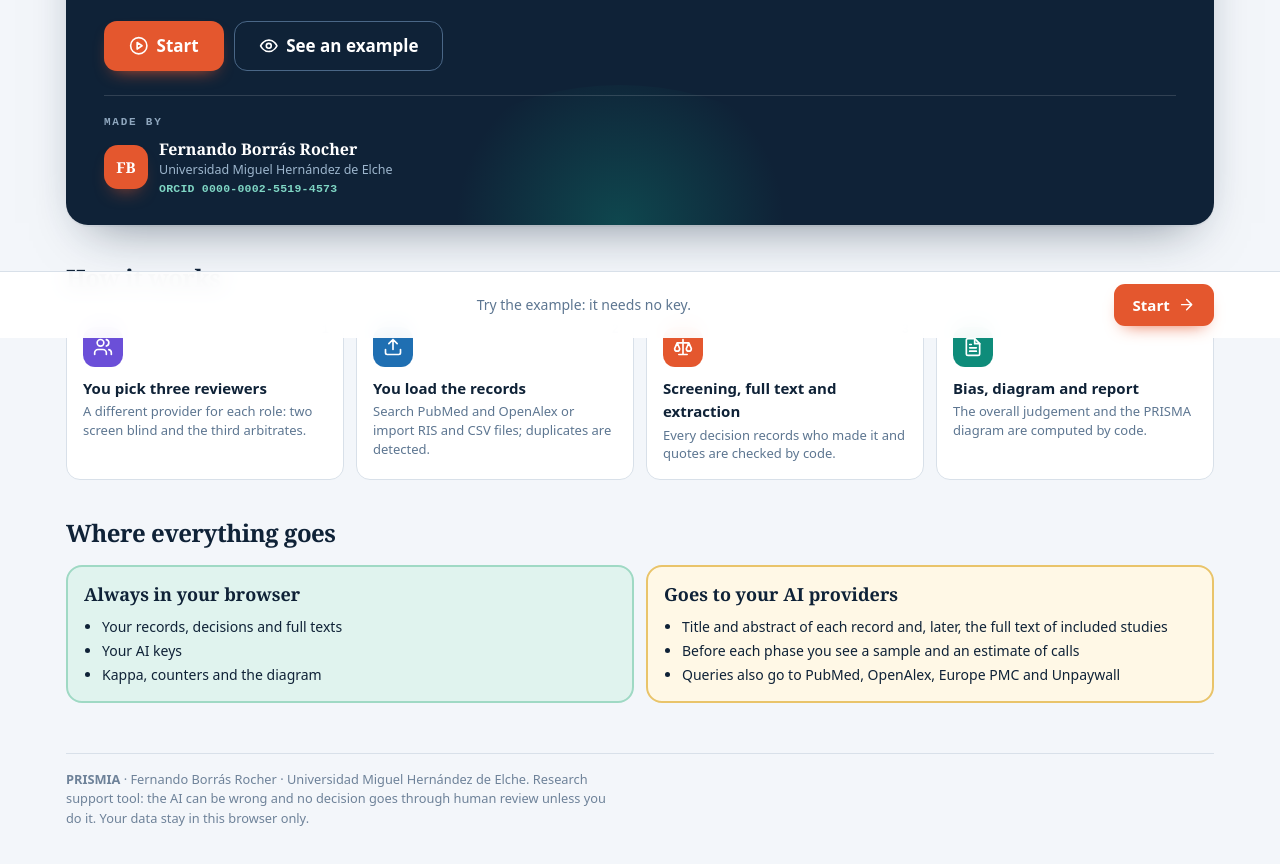
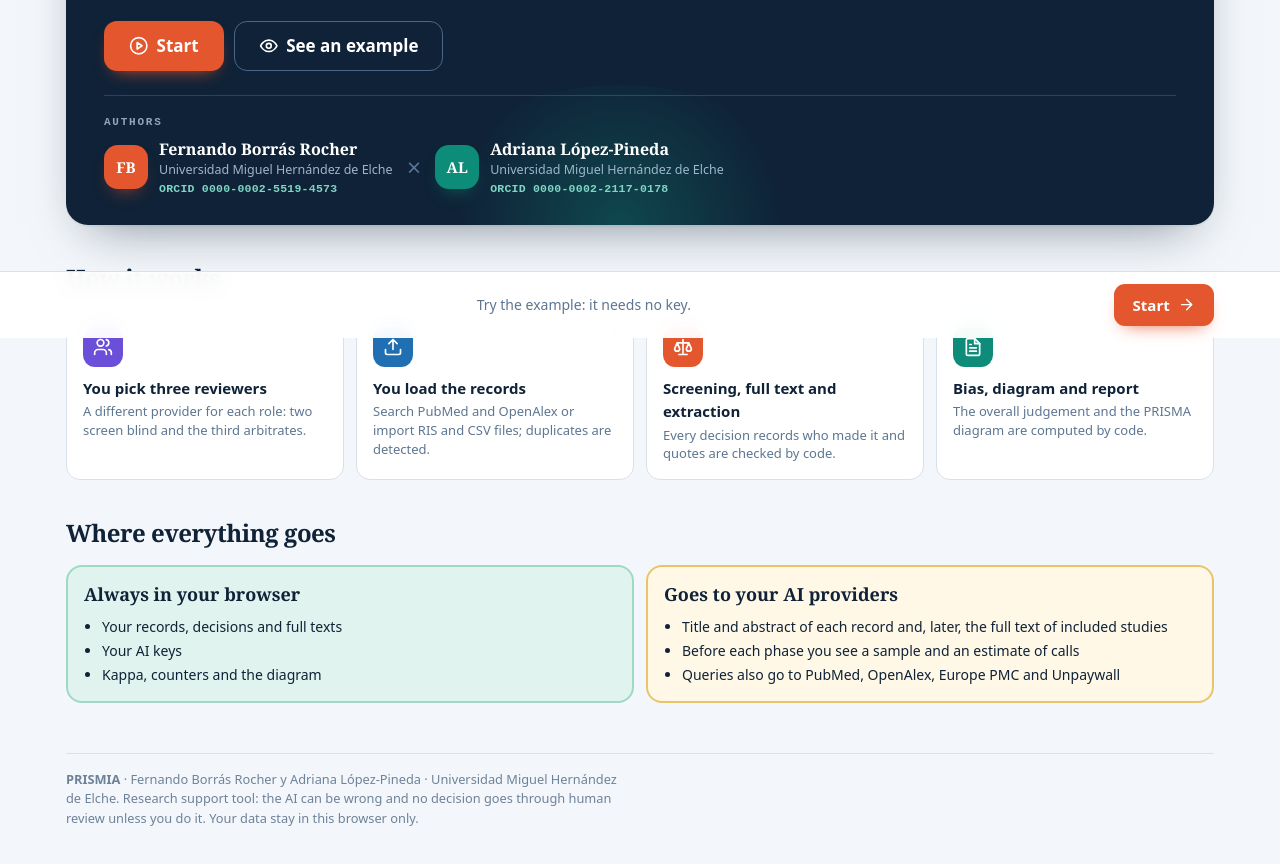
Before and after one commit to fborrasumh/prismia, a plain HTML site: page index.html in a window 1280 px wide. Shown: the part 462-1326 px from the top of the page. Drawn offline with Linux system fonts and the light colour scheme.

Commit message:
Versión 1.0.1

```diff
--- a/index.html
+++ b/index.html
@@ -1,7 +1,7 @@
 <!DOCTYPE html>
 <html lang="es"><head><meta charset="utf-8"><meta name="viewport" content="width=device-width,initial-scale=1"><meta name="theme-color" content="#0F2237">
 <meta http-equiv="Content-Security-Policy" content="default-src 'none'; script-src 'unsafe-inline' https://cdnjs.cloudflare.com; style-src 'unsafe-inline' https://fonts.googleapis.com; font-src https://fonts.gstatic.com; img-src data: blob:; media-src blob: data:; connect-src https://api.openai.com https://generativelanguage.googleapis.com https://api.anthropic.com https://eutils.ncbi.nlm.nih.gov https://api.openalex.org https://www.ebi.ac.uk https://api.unpaywall.org; worker-src blob: https://cdnjs.cloudflare.com; base-uri 'none'; form-action 'none'">
-<meta name="author" content="Fernando Borrás Rocher">
+<meta name="author" content="Fernando Borrás Rocher; Adriana López-Pineda">
 <meta name="description" content="Revisión sistemática con tres revisores de IA de proveedores distintos">
 <title>PRISMIA · Revisión sistemática con tres revisores de IA de proveedores distintos</title><link rel="preconnect" href="https://fonts.googleapis.com">
 <link rel="preconnect" href="https://fonts.gstatic.com" crossorigin>
@@ -477,7 +477,8 @@ table{border-collapse:collapse;width:100%;font-size:13.8px}th{background:var(--p
     <div class="actions"><button class="btn btn-primary btn-big" id="btnStart" type="button"><svg class="i"><use href="#i-play"/></svg><span data-i="start">Empezar</span></button><button class="btn btn-ghost btn-big" id="btnEjemplo" type="button"><svg class="i"><use href="#i-eye"/></svg><span data-i="example">Ver un ejemplo</span></button></div>
     <p class="fa-inicio" id="inicioProj"></p>
     <div class="fa-autores"><span class="fa-autores-cap" data-i="by"></span>
-      <div class="fa-autor"><span class="fa-av" style="--c:#E4572E">FB</span><div><b>Fernando Borrás Rocher</b><small>Universidad Miguel Hernández de Elche</small><a class="fa-orcid" href="https://orcid.org/0000-0002-5519-4573" target="_blank" rel="noopener">ORCID 0000-0002-5519-4573</a></div></div>
+      <div class="fa-autor"><span class="fa-av" style="--c:#E4572E">FB</span><div><b>Fernando Borrás Rocher</b><small>Universidad Miguel Hernández de Elche</small><a class="fa-orcid" href="https://orcid.org/0000-0002-5519-4573" target="_blank" rel="noopener">ORCID 0000-0002-5519-4573</a></div></div><span class="fa-x">×</span>
+      <div class="fa-autor"><span class="fa-av" style="--c:#0E8C7A">AL</span><div><b>Adriana López-Pineda</b><small>Universidad Miguel Hernández de Elche</small><a class="fa-orcid" href="https://orcid.org/0000-0002-2117-0178" target="_blank" rel="noopener">ORCID 0000-0002-2117-0178</a></div></div>
       </div>
   </div>
   <h2 class="sec-title" data-i="how">Cómo funciona</h2>
@@ -596,7 +597,7 @@ table{border-collapse:collapse;width:100%;font-size:13.8px}th{background:var(--p
 
 <div class="pi-run" id="runbar" role="status" aria-live="polite"><div class="pi-run-in"><div class="pi-run-msg" id="runMsg"></div><div class="pi-run-bar"><i id="runPct"></i></div><button class="btn btn-ghost btn-sm" id="runStop" type="button" data-i="stop"></button></div></div>
 
-<footer class="fa-foot"><hr><p><b>PRISMIA</b> · Fernando Borrás Rocher · Universidad Miguel Hernández de Elche. <span data-i="foot"></span></p></footer>
+<footer class="fa-foot"><hr><p><b>PRISMIA</b> · Fernando Borrás Rocher y Adriana López-Pineda · Universidad Miguel Hernández de Elche. <span data-i="foot"></span></p></footer>
 <div class="bottomnav"><div class="bn-in"><button class="btn btn-ghost" id="navBack" type="button"><svg class="i"><use href="#i-left"/></svg><span data-i="back">Atrás</span></button><div class="bn-hint" id="navHint"></div><button class="btn btn-primary" id="navNext" type="button"><span id="navNextTxt">Siguiente</span><svg class="i"><use href="#i-right"/></svg></button></div></div>
 
 <div class="modal" id="mEnvio" role="dialog" aria-modal="true" aria-labelledby="mEnT"><div class="modal-box"><div class="modal-head"><h2 id="mEnT" data-i="m.title"></h2><button type="button" data-close data-i="close"></button></div><div class="modal-body"><div id="envioInfo"></div><pre class="fa-pre" id="envioTxt"></pre><label class="fa-chk" style="margin:12px 0"><input type="checkbox" id="envioOk"> <span data-i="m.ok"></span></label><div class="actions"><button class="btn btn-primary" id="envioSi" type="button" disabled data-i="m.go"></button><button class="btn btn-ghost" id="envioNo" type="button" data-i="cancel"></button></div></div></div></div>
@@ -1014,11 +1015,7 @@ const D = {
 "Showing {0} of {1}.",
 "A mostrar {0} de {1}."
 ],
-"by": [
-"Realizada por",
-"Made by",
-"Realizada por"
-],
+"by": ["Autoría", "Authors", "Autoria"],
 "foot": [
 "Herramienta de apoyo a la investigación: la IA puede equivocarse y ninguna decisión pasa por revisión humana salvo que la hagas tú. Tus datos se guardan solo en este navegador.",
 "Research support tool: the AI can be wrong and no decision goes through human review unless you do it. Your data stay in this browser only.",
@@ -3448,7 +3445,7 @@ $('exWord').onclick = async () => {
   try { dl('prismia_informe.docx', await wordDeMarkdown(md, {titulo: 'PRISMIA', subtitulo: new Date().toLocaleDateString(), pie: t('x.wfoot')})); } catch (e) { toast(e.message, 7000); }
 };
 $('exProj').onclick = () => {
-  const o = JSON.parse(JSON.stringify(S)); o.software = 'PRISMIA 1.0.0'; if ($('exTexts').checked) o.texts = TEXTS;
+  const o = JSON.parse(JSON.stringify(S)); o.software = 'PRISMIA 1.0.1'; if ($('exTexts').checked) o.texts = TEXTS;
   dl('prismia_proyecto.json', JSON.stringify(o), 'application/json');
 };
 $('impProj').onchange = async e => {
```
